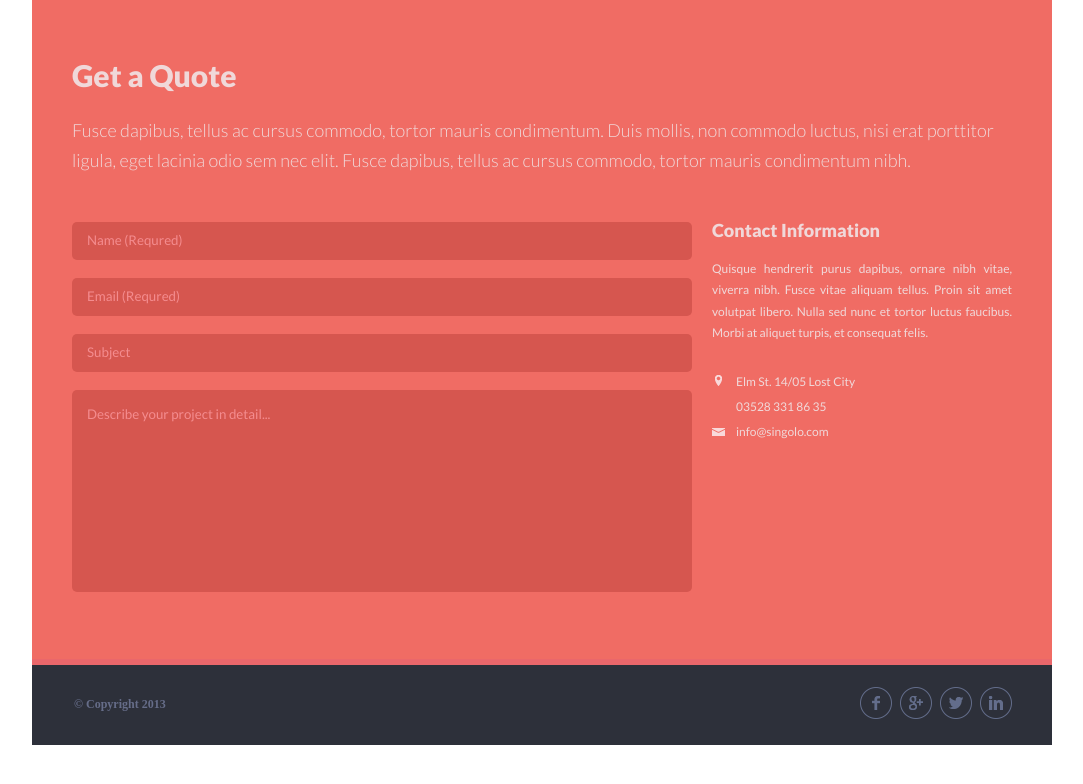
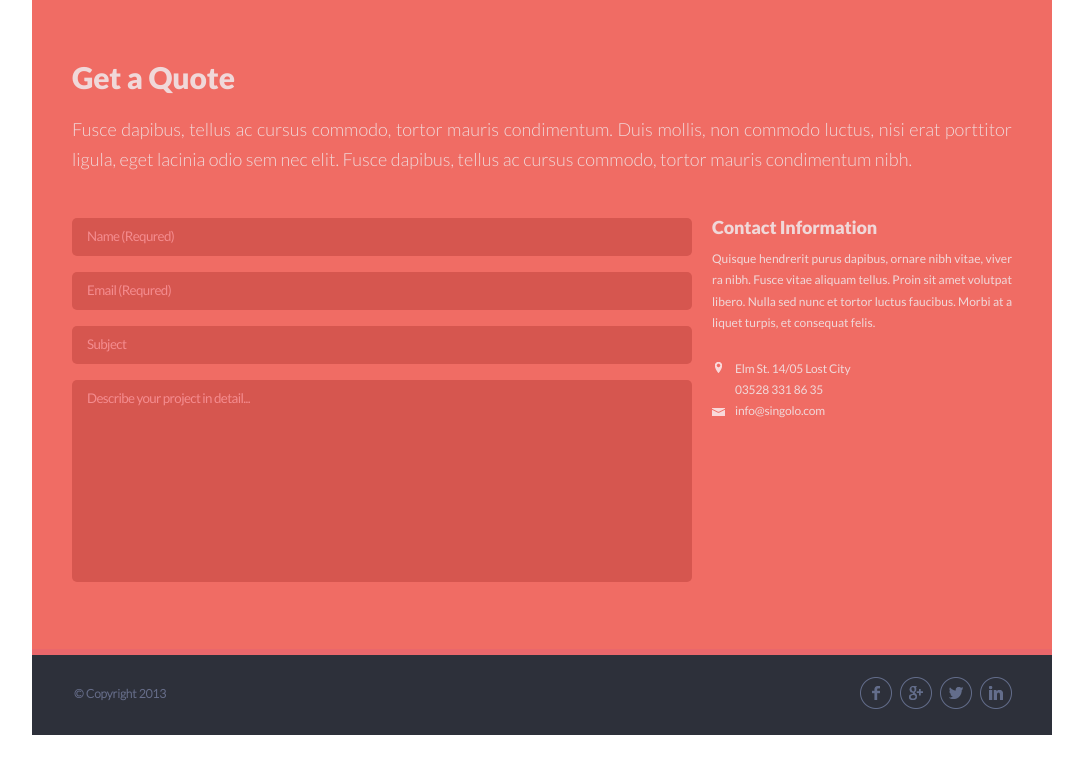
Before and after one commit to znakay/singolo, a plain HTML site: page singolo3.html in a window 1280 px wide. Shown: the whole page, without its empty margins (98-1181 px from the left). Drawn offline with Linux system fonts and the light colour scheme.

Commit message:
refactor: pixel perfect singolo3

```diff
--- a/singolo3.css
+++ b/singolo3.css
@@ -42,7 +42,8 @@ li {
 }
 
 .quote {
-    padding: 67px 0px 73px;
+    padding: 69px 0px 73px;
+    letter-spacing: -0.16px;
     color: #f0d8d9;
     background-color: #f06c64;
 }
@@ -59,11 +60,13 @@ li {
 }
 
 .quote__title {
-    margin-bottom: 30px;
+    margin-bottom: 27px;
 }
 
 .quote__text {
-    margin-bottom: 47px;
+    margin-bottom: 44px;
+    text-align: justify;
+    letter-spacing: 0.01px;
     font-size: 18px;
     line-height: 30px;
     font-family: "LatoLight";
@@ -88,6 +91,7 @@ textarea {
 
 input::placeholder,
 textarea::placeholder {
+    letter-spacing: -0.6px;
     line-height: 21.56px;
     font-family: "LatoRegular";
     color: #f48c8f;
@@ -102,17 +106,21 @@ textarea::placeholder {
     outline: none;
 }
 
+.quote__form textarea {
+    padding: 8px 15px;
+}
+
 .quote__form input {
     width: 620px;
     height: 38px;
 }
 
 .quote__form input+input {
-    margin-top: 18px;
+    margin-top: 16px;
 }
 
 .quote__form textarea {
-    margin-top: 18px;
+    margin-top: 16px;
     width: 620px;
     height: 202px;
     resize: none;
@@ -120,32 +128,36 @@ textarea::placeholder {
 
 .contact-information__title {
     font-size: 18px;
-    margin-bottom: 18px;
+    margin-bottom: 11px;
+    padding-top: 1px;
+
 }
 .contact-information__text {
     text-align: justify;
+    word-break: break-all;
+    letter-spacing: 0.025px;
     line-height: 21.56px;
     font-family: "LatoRegular";
 }
 
 .contacts {
-    margin-top: 30px;
+    margin-top: 27px;
 }
 
 .contacts li {
     position: relative;
-    padding-left: 24px;
+    padding-left: 23px;
     font-family: "LatoRegular";
 }
 
 .contacts li+li {
-    margin-top: 10px;
+    margin-top: 6px;
 }
 
 .contacts li::before {
     position: absolute;
     top: 0px;
-    left: 0px;
+    left: 1px;
 }
 
 .contacts li:nth-child(1)::before {
@@ -154,11 +166,12 @@ textarea::placeholder {
 }
 
 .contacts li:nth-child(2)::before {
-    left: 1px;
     content: url("assets/img/phone.png");
 }
 
 .contacts li:nth-child(3)::before {
+    left: 0px;
+    top: 1px;
     content: url("assets/img/mail.png");
 }
 
@@ -174,8 +187,10 @@ textarea::placeholder {
 }
 
 .copyright {
+    margin-top: -3px;
     padding-left: 2px;
-    font-family: "Latolightgit";
+    letter-spacing: -0.1px;
+    font-family: "Latolight";
     color: #666d89;
 }
 
```
